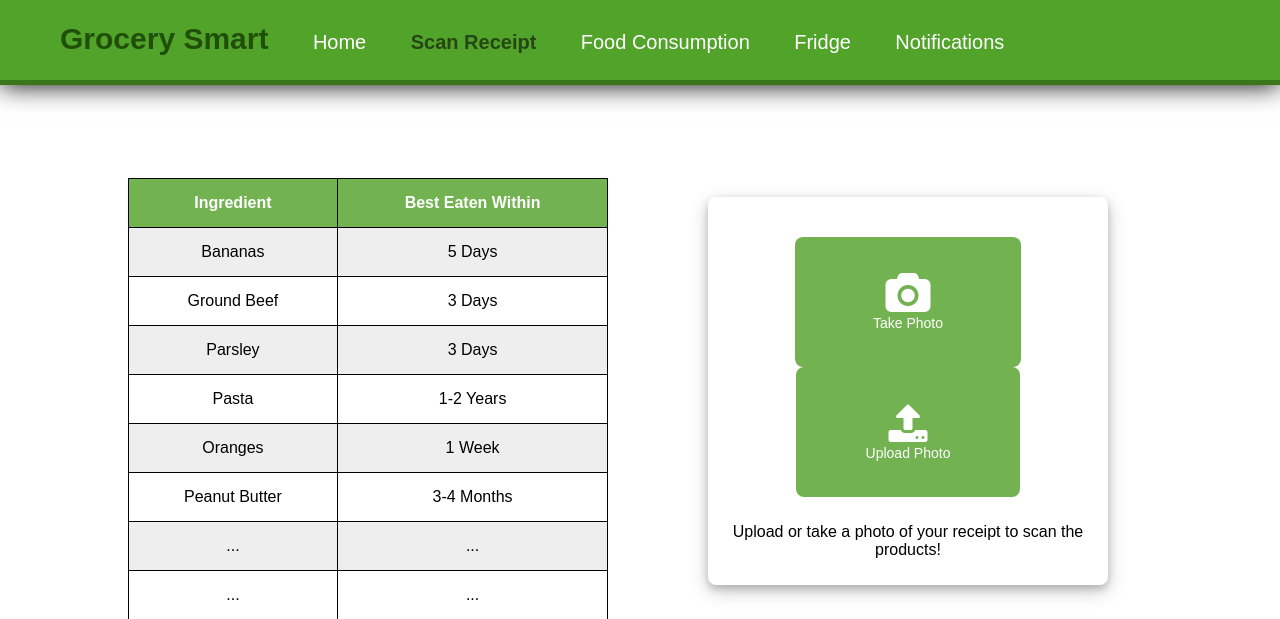
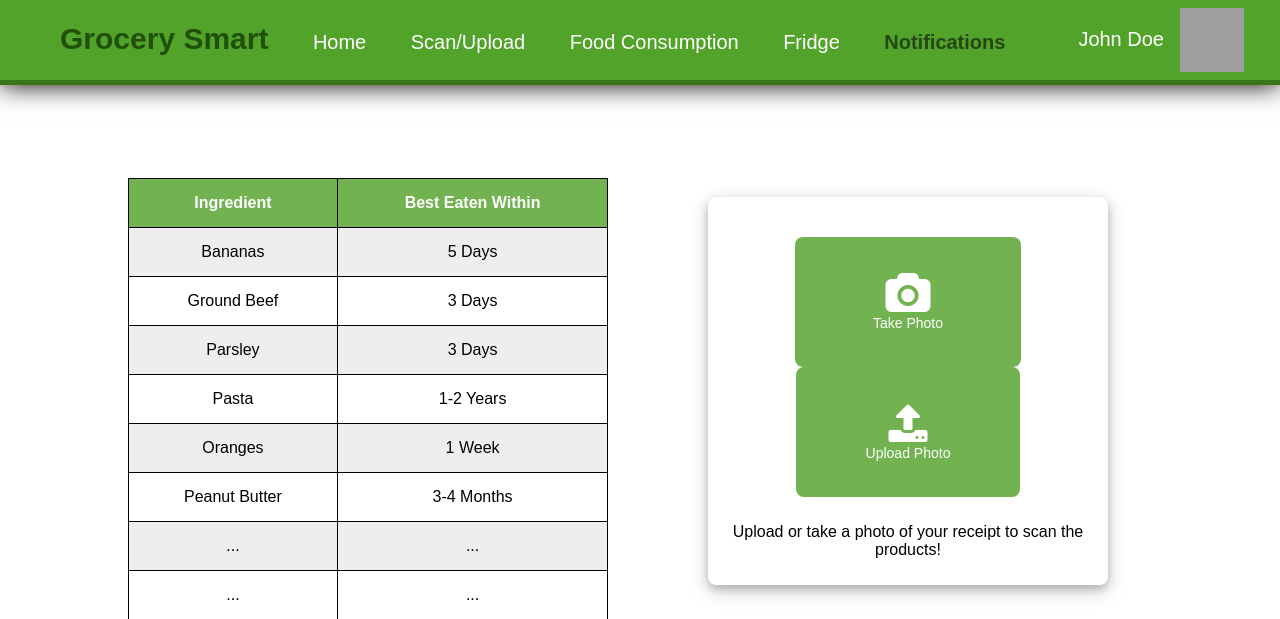
Before and after one commit to erinmacfarlane99/CISC325-GrocerySmart, a Flask app: page /scan in a window 1280 px wide. Shown: the top 619 px of the page. Run offline with Flask 2, Linux system fonts and the light colour scheme; grey boxes are pictures that could not be loaded.

Commit message:
Update scan.html
updated navbar

```diff
--- a/grocerySmart/templates/scan.html
+++ b/grocerySmart/templates/scan.html
@@ -127,15 +127,18 @@ header {
 </style>
 </head>
 <body>
-   <header>
+    <header>
+        <!-- navbar -->
         <nav>
             <ul>
                 <li><p>Grocery Smart</p></li>
-                <li><a href="/">Home</a></li>
-                <li><a id="activePage" href="scan">Scan Receipt</a></li>
+                <li><a href="home">Home</a></li>
+                <li><a href="scan">Scan/Upload</a></li>
                 <li><a href="foodConsumption">Food Consumption</a></li>
                 <li><a href="fridge">Fridge</a></li>
-                <li><a href="notifications">Notifications</a></li>
+                <li><a id="activePage" href="notifications">Notifications</a></li>
+                <li style=" padding-top:0; position:absolute; top:0.5em; right:6em;"><a href="profile">John Doe</a></li>
+                <li style=" padding-top:0; margin-top:0px; padding-bottom:1em; position: absolute; top:0.5em; right:1em;"><img style="height:4em; width: 4em; " src="https://cdn4.iconfinder.com/data/icons/avatar-circle-1-1/72/39-512.png"></li>
             </ul>
         </nav>
     </header>
```
